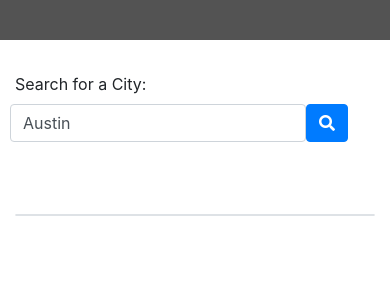
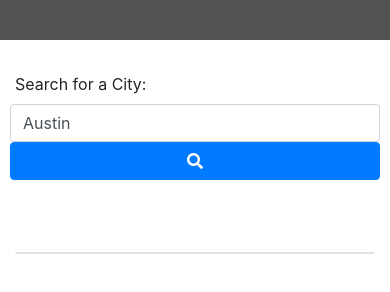
Before and after one commit to akimpson/Weather-Dashboard, a plain HTML site: page index.html in a window 390 px wide. Drawn offline with nearby package versions, Linux system fonts and the light colour scheme; files that its build step writes are made by us from their sources; files whose address does not match are found by name.

Commit message:
updated style.css media queries

```diff
--- a/assets/style.css
+++ b/assets/style.css
@@ -75,3 +75,18 @@
   border-radius: 5px;
   color: white;
 }
+
+/* Media queries */
+@media only screen and (max-width: 992px) {
+  #search-city {
+    width: 100%;
+  }
+  #search-button {
+    width: 100%;
+  }
+}
+@media only screen and (max-width: 575px) {
+  #fiveDayForecastUl {
+    justify-content: center;
+  }
+}
```
